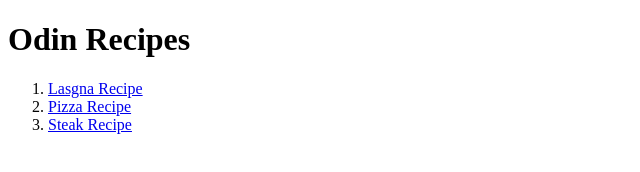
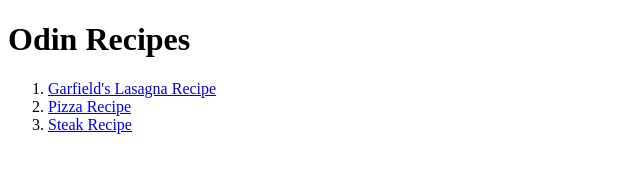
Before and after one commit to omugul/odin-recipes, a plain HTML site: page index.html in a window 1280 px wide. Shown: the whole page, without its empty margins (0-640 px from the left). Drawn offline with Linux system fonts and the light colour scheme.

Commit message:
Changed Recipes titles

```diff
--- a/index.html
+++ b/index.html
@@ -8,7 +8,7 @@
 <body>
     <h1>Odin Recipes</h1>
     <ol>
-        <li><a href="recipes/lasagna.html">Lasgna Recipe</a></li>
+        <li><a href="recipes/lasagna.html">Garfield's Lasagna Recipe</a></li>
         <li><a href="recipes/pizza.html">Pizza Recipe</a></li>
         <li><a href="recipes/steak.html">Steak Recipe</a></li>
     </ol>
```
